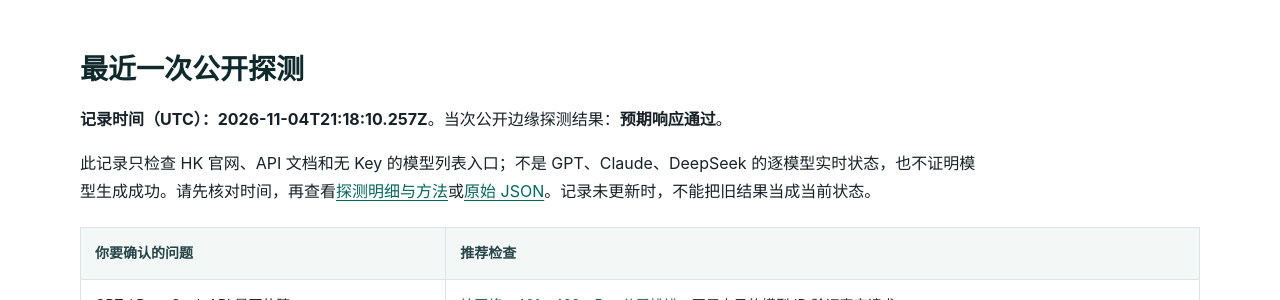
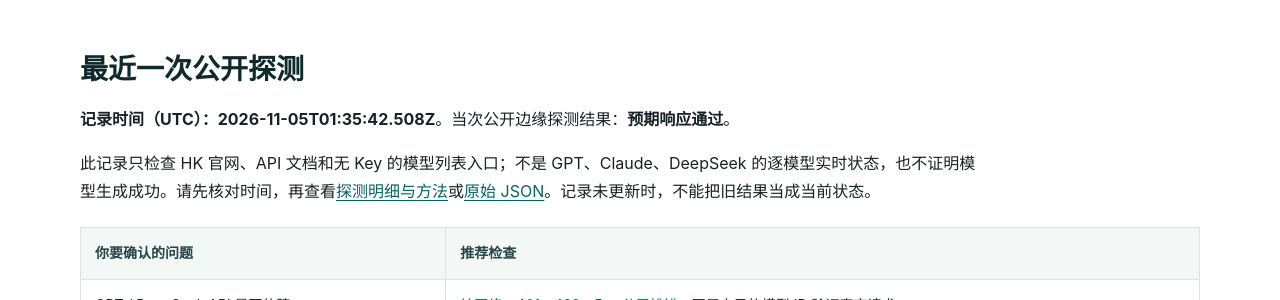
Before and after one commit to KKWANG4444/api-status, a Jekyll site: the page built from index.md, in a window 1280 px wide and 900 px high, scrolled down 364 px. Shown: the part 151-451 px from the top of the window. Built offline with Jekyll 4.4.1, drawn with Linux system fonts in a browser that asks for light colours.

Commit message:
chore: update public edge status

```diff
--- a/_data/status.json
+++ b/_data/status.json
@@ -1,7 +1,7 @@
 {
   "status": "operational",
-  "checked_at": "2026-11-04T21:18:10.257Z",
-  "duration_ms": 563,
+  "checked_at": "2026-11-05T01:35:42.508Z",
+  "duration_ms": 1276,
   "overall": true,
   "components": [
     {
@@ -10,7 +10,7 @@
       "url": "https://www.aifast.hk/",
       "ok": true,
       "status": 200,
-      "elapsed_ms": 490,
+      "elapsed_ms": 738,
       "content_type": "text/html; charset=utf-8",
       "detail": "Expected public edge response"
     },
@@ -20,7 +20,7 @@
       "url": "https://api.aifast.hk/",
       "ok": true,
       "status": 200,
-      "elapsed_ms": 373,
+      "elapsed_ms": 1240,
       "content_type": "text/html",
       "detail": "Expected public edge response"
     },
@@ -30,7 +30,7 @@
       "url": "https://www.aifast.hk/v1/models",
       "ok": true,
       "status": 401,
-      "elapsed_ms": 528,
+      "elapsed_ms": 805,
       "content_type": "application/json; charset=utf-8",
       "detail": "Expected public edge response"
     }
--- a/data/status.json
+++ b/data/status.json
@@ -1,7 +1,7 @@
 {
   "status": "operational",
-  "checked_at": "2026-11-04T21:18:10.257Z",
-  "duration_ms": 563,
+  "checked_at": "2026-11-05T01:35:42.508Z",
+  "duration_ms": 1276,
   "overall": true,
   "components": [
     {
@@ -10,7 +10,7 @@
       "url": "https://www.aifast.hk/",
       "ok": true,
       "status": 200,
-      "elapsed_ms": 490,
+      "elapsed_ms": 738,
       "content_type": "text/html; charset=utf-8",
       "detail": "Expected public edge response"
     },
@@ -20,7 +20,7 @@
       "url": "https://api.aifast.hk/",
       "ok": true,
       "status": 200,
-      "elapsed_ms": 373,
+      "elapsed_ms": 1240,
       "content_type": "text/html",
       "detail": "Expected public edge response"
     },
@@ -30,7 +30,7 @@
       "url": "https://www.aifast.hk/v1/models",
       "ok": true,
       "status": 401,
-      "elapsed_ms": 528,
+      "elapsed_ms": 805,
       "content_type": "application/json; charset=utf-8",
       "detail": "Expected public edge response"
     }
```
